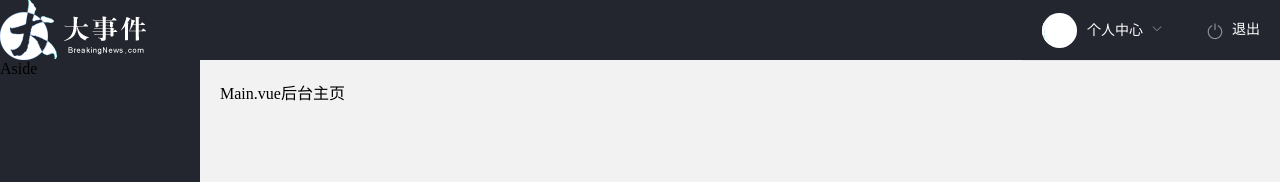
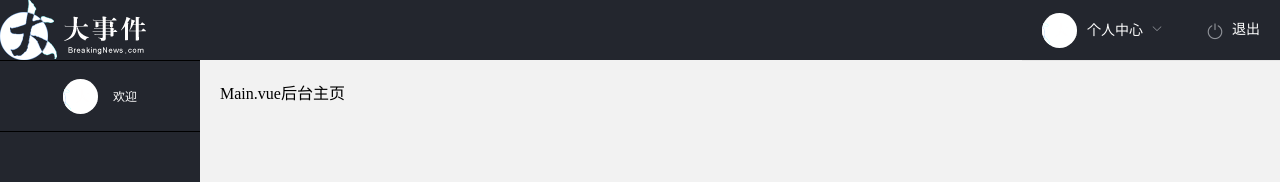
Before and after one commit to 937092171/Big-event, a Vue app: page / in a window 1280 px wide. Shown: the top 182 px of the page. Built offline with nearby package versions, Linux system fonts and the light colour scheme.

Commit message:
项目_21-getters的使用并铺设用户信息到页面上

```diff
--- a/src/router/index.js
+++ b/src/router/index.js
@@ -36,9 +36,12 @@
 router.beforeEach((to, from, next) => {
   const token = store.state.token
   if (token && !store.state.userInfo.username) {
+    // 有token但是没有用户信息，才去请求用户信息保存到vuex里
+    // 调用actions里方法请求数据
     store.dispatch('getUserInfoActions')
+    // 下次切换页面vuex里有用户信息数据就不会重复请求用户信息
   }
-  next()
+  next() // 路由放行
 })
 export default router
 // 退出登录，重新登录，只走相关组件代码(异步dom切换，不会导致所有代码重新执行，App.vue不走)
--- a/src/store/index.js
+++ b/src/store/index.js
@@ -12,6 +12,15 @@
     userInfo: {} // 保存用户信息(id, username, nickname, email, user_pic)
   },
   getters: {
+    // nickname (state) {
+    //   return state.userInfo.nickname
+    // }
+    // nickname: (state) => {
+    //   return state.userInfo.nickname
+    // }
+    nickname: state => state.userInfo.nickname, // 昵称
+    username: state => state.userInfo.username, // 用户名
+    user_pic: state => state.userInfo.user_pic // 用户头像
   },
   mutations: {
     // 2. 更新 token 的 mutation 函数
--- a/src/views/layout/index.vue
+++ b/src/views/layout/index.vue
@@ -21,7 +21,13 @@
     </el-header>
     <el-container>
       <!-- 侧边栏区域 -->
-      <el-aside width="200px">Aside</el-aside>
+      <el-aside width="200px">
+        <div class="user-box">
+          <img :src="user_pic" alt="" v-if="user_pic" />
+          <img src="../../assets/images/logo.png" alt="" v-else />
+          <span>欢迎 {{ nickname || username }}</span>
+        </div>
+      </el-aside>
       <el-container>
         <!-- 页面主体区域 -->
         <el-main>
@@ -35,7 +41,10 @@
 </template>
 
 <script>
+import { mapGetters } from 'vuex'
+
 export default {
+  name: 'my-layout',
   methods: {
     // 退出登录
     logoutFn() {
@@ -53,8 +62,11 @@
           this.$router.push('/login')
         })
         .catch(err => err)
-        // 取消->
+      // 取消->
     }
+  },
+  computed: {
+    ...mapGetters(['nickname', 'username', 'user_pic'])
   }
 }
 </script>
@@ -93,4 +105,26 @@
   margin-right: 10px;
   object-fit: cover;
 }
+// 左侧边栏用户信息区域
+.user-box {
+  height: 70px;
+  display: flex;
+  justify-content: center;
+  align-items: center;
+  border-top: 1px solid #000;
+  border-bottom: 1px solid #000;
+  user-select: none;
+  img {
+    width: 35px;
+    height: 35px;
+    border-radius: 50%;
+    background-color: #fff;
+    margin-right: 15px;
+    object-fit: cover;
+  }
+  span {
+    color: white;
+    font-size: 12px;
+  }
+}
 </style>
```
